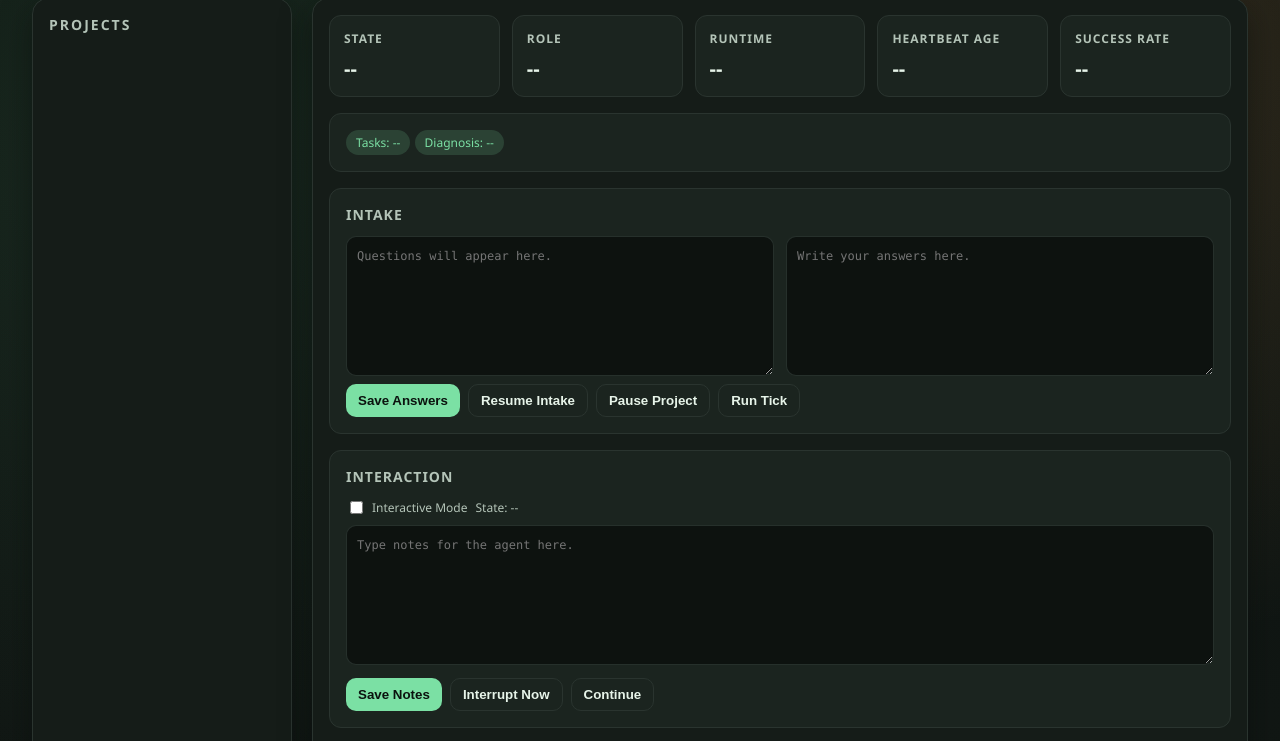
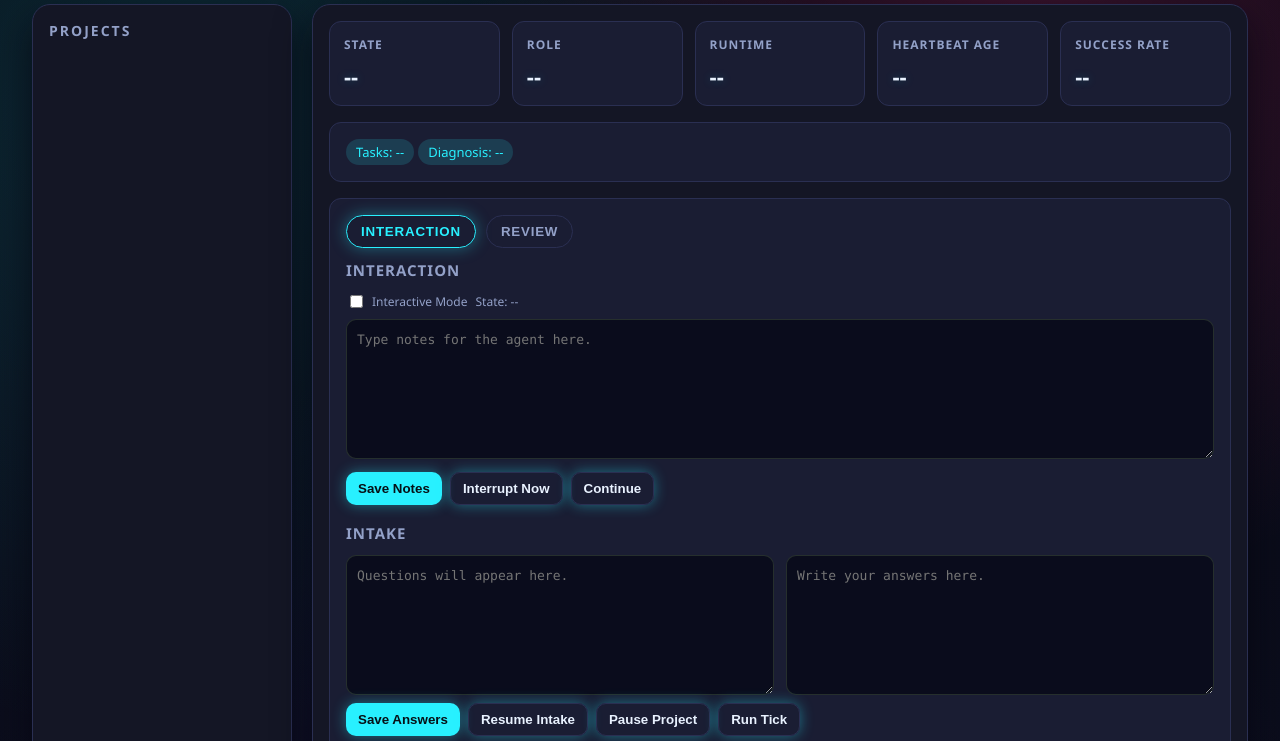
Before and after one commit to llkongs/AutoCodex, a plain HTML site: page dashboard/index.html in a window 1280 px wide. Shown: the part 95-836 px from the top of the page. Drawn offline with Linux system fonts and the light colour scheme; no server answers.

Commit message:
Add interaction mode and cyberpunk UI

```diff
--- a/dashboard/index.html
+++ b/dashboard/index.html
@@ -6,19 +6,19 @@
     <title>AutoCodex Dashboard</title>
     <style>
       :root {
-        --bg: #0f1411;
-        --panel: #151c18;
-        --panel-2: #1b241f;
-        --ink: #e7f4e9;
-        --muted: #b4c4b8;
-        --accent: #7be0a4;
-        --accent-2: #f6b26b;
-        --warning: #f08a5d;
-        --border: #2a342f;
-        --shadow: rgba(8, 12, 10, 0.5);
-        --radius: 16px;
+        --bg: #0a0b14;
+        --panel: #141625;
+        --panel-2: #1a1d33;
+        --ink: #e9f2ff;
+        --muted: #93a1c8;
+        --accent: #28f0ff;
+        --accent-2: #ff3b8d;
+        --warning: #ffb454;
+        --border: #2a2f52;
+        --shadow: rgba(5, 6, 14, 0.7);
+        --radius: 18px;
         --mono: "JetBrains Mono", "IBM Plex Mono", "SFMono-Regular", Menlo, Consolas, monospace;
-        --sans: "Space Grotesk", "IBM Plex Sans", "Manrope", "Segoe UI", sans-serif;
+        --sans: "Rajdhani", "Space Grotesk", "IBM Plex Sans", "Segoe UI", sans-serif;
       }
 
       * {
@@ -30,9 +30,10 @@
         font-family: var(--sans);
         color: var(--ink);
         background:
-          radial-gradient(circle at 15% 15%, rgba(123, 224, 164, 0.12), transparent 40%),
-          radial-gradient(circle at 85% 10%, rgba(246, 178, 107, 0.16), transparent 35%),
-          linear-gradient(180deg, #0c110e 0%, #111714 55%, #0c110e 100%);
+          radial-gradient(circle at 15% 15%, rgba(40, 240, 255, 0.15), transparent 40%),
+          radial-gradient(circle at 80% 10%, rgba(255, 59, 141, 0.2), transparent 35%),
+          radial-gradient(circle at 50% 80%, rgba(42, 39, 109, 0.4), transparent 55%),
+          linear-gradient(180deg, #070812 0%, #0b0d1c 60%, #070812 100%);
         min-height: 100vh;
       }
 
@@ -44,14 +45,16 @@
       }
 
       .title {
-        font-size: 28px;
+        font-size: 32px;
         font-weight: 600;
-        letter-spacing: 0.5px;
+        letter-spacing: 1.5px;
+        text-transform: uppercase;
+        text-shadow: 0 0 12px rgba(40, 240, 255, 0.45);
       }
 
       .subtitle {
         color: var(--muted);
-        font-size: 14px;
+        font-size: 15px;
         margin-top: 4px;
       }
 
@@ -66,7 +69,7 @@
         background: var(--panel);
         border: 1px solid var(--border);
         border-radius: var(--radius);
-        box-shadow: 0 12px 30px var(--shadow);
+        box-shadow: 0 16px 36px var(--shadow);
       }
 
       .side {
@@ -97,6 +100,7 @@
         border: 1px solid transparent;
         cursor: pointer;
         transition: all 0.2s ease;
+        font-size: 14px;
       }
 
       .project.active {
@@ -137,8 +141,9 @@
       }
 
       .card .value {
-        font-size: 20px;
+        font-size: 22px;
         font-weight: 600;
+        text-shadow: 0 0 10px rgba(40, 240, 255, 0.25);
       }
 
       .badge {
@@ -147,9 +152,9 @@
         gap: 6px;
         padding: 4px 10px;
         border-radius: 999px;
-        background: rgba(123, 224, 164, 0.16);
+        background: rgba(40, 240, 255, 0.15);
         color: var(--accent);
-        font-size: 12px;
+        font-size: 13px;
       }
 
       .grid {
@@ -173,7 +178,7 @@
 
       .section h3 {
         margin: 0 0 12px;
-        font-size: 14px;
+        font-size: 15px;
         text-transform: uppercase;
         letter-spacing: 1px;
         color: var(--muted);
@@ -188,26 +193,26 @@
       .intake-box textarea {
         width: 100%;
         min-height: 140px;
-        background: #0d120f;
+        background: #0a0c1c;
         color: var(--ink);
         border: 1px solid rgba(42, 52, 47, 0.9);
         border-radius: 10px;
         padding: 10px;
         font-family: var(--mono);
-        font-size: 12px;
+        font-size: 13px;
         line-height: 1.5;
       }
 
       #interactionNotes {
         width: 100%;
         min-height: 140px;
-        background: #0d120f;
+        background: #0a0c1c;
         color: var(--ink);
         border: 1px solid rgba(42, 52, 47, 0.9);
         border-radius: 10px;
         padding: 10px;
         font-family: var(--mono);
-        font-size: 12px;
+        font-size: 13px;
         line-height: 1.5;
       }
 
@@ -233,7 +238,7 @@
         gap: 8px;
         padding: 8px 10px;
         border-radius: 10px;
-        background: rgba(15, 20, 17, 0.6);
+        background: rgba(10, 12, 26, 0.65);
         border: 1px solid rgba(42, 52, 47, 0.8);
       }
 
@@ -248,9 +253,9 @@
 
       .log {
         font-family: var(--mono);
-        font-size: 12px;
+        font-size: 13px;
         line-height: 1.5;
-        background: #0d120f;
+        background: #0a0c1c;
         border-radius: 12px;
         border: 1px solid rgba(42, 52, 47, 0.9);
         padding: 12px;
@@ -261,9 +266,9 @@
 
       .review-content {
         font-family: var(--mono);
-        font-size: 12px;
+        font-size: 13px;
         line-height: 1.5;
-        background: #0d120f;
+        background: #0a0c1c;
         border-radius: 12px;
         border: 1px solid rgba(42, 52, 47, 0.9);
         padding: 12px;
@@ -282,18 +287,61 @@
 
       .btn {
         background: var(--accent);
-        color: #0b120e;
+        color: #061016;
         border: none;
         padding: 8px 12px;
         border-radius: 10px;
         font-weight: 600;
         cursor: pointer;
+        box-shadow: 0 0 14px rgba(40, 240, 255, 0.4);
       }
 
       .btn.alt {
         background: transparent;
         color: var(--ink);
         border: 1px solid var(--border);
+      }
+
+      .tabs {
+        display: flex;
+        gap: 10px;
+        align-items: center;
+        margin-bottom: 12px;
+      }
+
+      .tab {
+        background: transparent;
+        border: 1px solid var(--border);
+        color: var(--muted);
+        padding: 8px 14px;
+        border-radius: 999px;
+        cursor: pointer;
+        font-weight: 600;
+        letter-spacing: 0.8px;
+        text-transform: uppercase;
+      }
+
+      .tab.active {
+        border-color: var(--accent);
+        color: var(--accent);
+        box-shadow: 0 0 16px rgba(40, 240, 255, 0.35);
+      }
+
+      .tab-panel {
+        display: none;
+      }
+
+      .tab-panel.active {
+        display: block;
+      }
+
+      @keyframes glowIn {
+        from { opacity: 0; transform: translateY(6px); }
+        to { opacity: 1; transform: translateY(0); }
+      }
+
+      .panel, .section {
+        animation: glowIn 0.4s ease-out;
       }
 
       .toggle {
@@ -372,20 +420,11 @@
         </div>
 
         <div class="section">
-          <h3>Intake</h3>
-          <div class="intake-box">
-            <textarea id="intakeQuestions" readonly placeholder="Questions will appear here."></textarea>
-            <textarea id="intakeAnswers" placeholder="Write your answers here."></textarea>
+          <div class="tabs">
+            <button class="tab active" data-tab="interactionTab">Interaction</button>
+            <button class="tab" data-tab="reviewTab">Review</button>
           </div>
-          <div class="intake-actions">
-            <button class="btn" id="saveIntakeBtn">Save Answers</button>
-            <button class="btn alt" id="resumeBtn">Resume Intake</button>
-            <button class="btn alt" id="pauseBtn">Pause Project</button>
-            <button class="btn alt" id="runBtn">Run Tick</button>
-          </div>
-        </div>
-
-        <div class="section">
+          <div id="interactionTab" class="tab-panel active">
             <h3>Interaction</h3>
             <div class="controls" style="margin-bottom: 8px;">
               <label class="toggle">
@@ -400,14 +439,25 @@
               <button class="btn alt" id="interruptBtn">Interrupt Now</button>
               <button class="btn alt" id="continueBtn">Continue</button>
             </div>
+            <h3 style="margin-top: 18px;">Intake</h3>
+            <div class="intake-box">
+              <textarea id="intakeQuestions" readonly placeholder="Questions will appear here."></textarea>
+              <textarea id="intakeAnswers" placeholder="Write your answers here."></textarea>
             </div>
-
-        <div class="section">
+            <div class="intake-actions">
+              <button class="btn" id="saveIntakeBtn">Save Answers</button>
+              <button class="btn alt" id="resumeBtn">Resume Intake</button>
+              <button class="btn alt" id="pauseBtn">Pause Project</button>
+              <button class="btn alt" id="runBtn">Run Tick</button>
+            </div>
+          </div>
+          <div id="reviewTab" class="tab-panel">
             <h3>Review</h3>
             <div class="subtitle" id="reviewHint">No review pending.</div>
             <div class="tasks" id="reviewList"></div>
             <div class="intake-actions">
               <button class="btn alt" id="continueAfterReviewBtn">Continue After Review</button>
+            </div>
           </div>
         </div>
 
@@ -465,6 +515,8 @@
       const interruptBtn = document.getElementById("interruptBtn");
       const continueBtn = document.getElementById("continueBtn");
       const interactionState = document.getElementById("interactionState");
+      const tabs = document.querySelectorAll(".tab");
+      const tabPanels = document.querySelectorAll(".tab-panel");
 
       let currentProject = null;
       let timer = null;
@@ -485,6 +537,15 @@
       function updateTimestamp() {
         const now = new Date();
         lastUpdated.textContent = `Last update: ${now.toLocaleTimeString()}`;
+      }
+
+      function setActiveTab(tabId) {
+        tabs.forEach((tab) => {
+          tab.classList.toggle("active", tab.dataset.tab === tabId);
+        });
+        tabPanels.forEach((panel) => {
+          panel.classList.toggle("active", panel.id === tabId);
+        });
       }
 
       async function fetchJSON(path) {
@@ -723,6 +784,11 @@
       });
 
       refreshBtn.addEventListener("click", refreshAll);
+      tabs.forEach((tab) => {
+        tab.addEventListener("click", () => {
+          setActiveTab(tab.dataset.tab);
+        });
+      });
 
       async function start() {
         await loadProjects();
```
Lines whose indentation alone changed are shown as unchanged.
